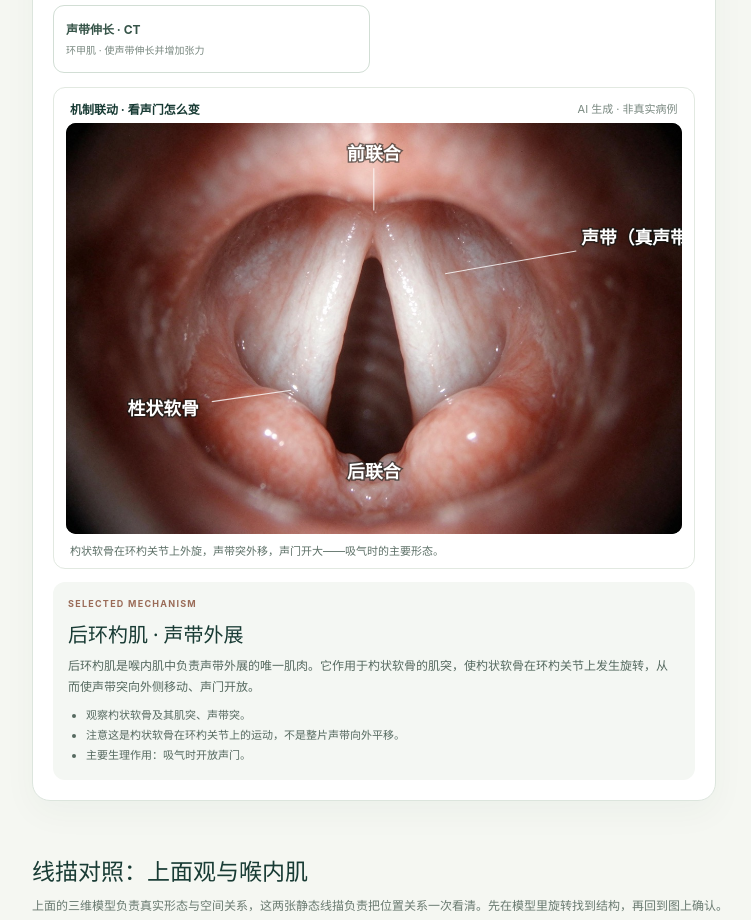
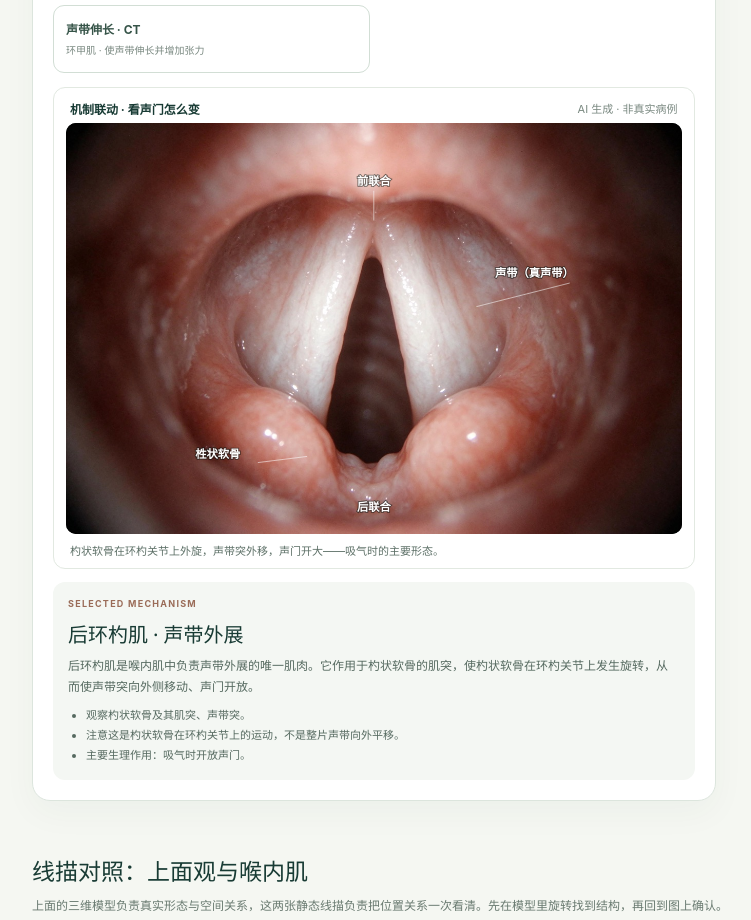
Before and after one commit to OperaLirico/Opera-Lirico, a plain HTML site: page larynx-mechanism.html in a window 1280 px wide. Shown: the part 1392-2312 px from the top of the page, without its empty margins (42-793 px from the left). Drawn offline with Linux system fonts and the light colour scheme.

Commit message:
fix(anatomy): rebuild label overlay in photo coordinates

```diff
--- a/larynx-mechanism.html
+++ b/larynx-mechanism.html
@@ -131,14 +131,14 @@
       <img class="mech-frame" data-f="ia" src="assets/anatomy/glottis-ia.jpg" alt="杓间肌：声门后部闭合" loading="lazy">
       <img class="mech-frame" data-f="ta" src="assets/anatomy/glottis-ta.jpg" alt="甲杓肌：声带增厚" loading="lazy">
       <img class="mech-frame" data-f="ct" src="assets/anatomy/glottis-ct.jpg" alt="环甲肌：声带拉长" loading="lazy">
-      <svg class="mech-overlay" viewBox="0 0 760 460" aria-hidden="true">
-        <text x="380" y="46" text-anchor="middle">前联合</text>
-        <path d="M380 56 L380 108"/>
-        <text x="636" y="150" text-anchor="start">声带（真声带）</text>
-        <path d="M630 158 L468 186"/>
-        <text x="120" y="360" text-anchor="middle">栍状软骨</text>
-        <path d="M180 344 L278 330"/>
-        <text x="380" y="438" text-anchor="middle">后联合</text>
+      <svg class="mech-overlay" viewBox="0 0 1200 800" aria-hidden="true">
+        <text x="600" y="120" text-anchor="middle">前联合</text>
+        <path d="M600 132 L600 190"/>
+        <text x="990" y="300" text-anchor="end">声带（真声带）</text>
+        <path d="M982 312 L800 358"/>
+        <text x="296" y="654" text-anchor="middle">栍状软骨</text>
+        <path d="M374 662 L470 650"/>
+        <text x="600" y="756" text-anchor="middle">后联合</text>
       </svg>
     </div>
       <p class="mech-map-note" id="mechMapNote">杓状软骨在环杓关节上外旋，声带突外移，声门开大——吸气时的主要形态。</p>
```
